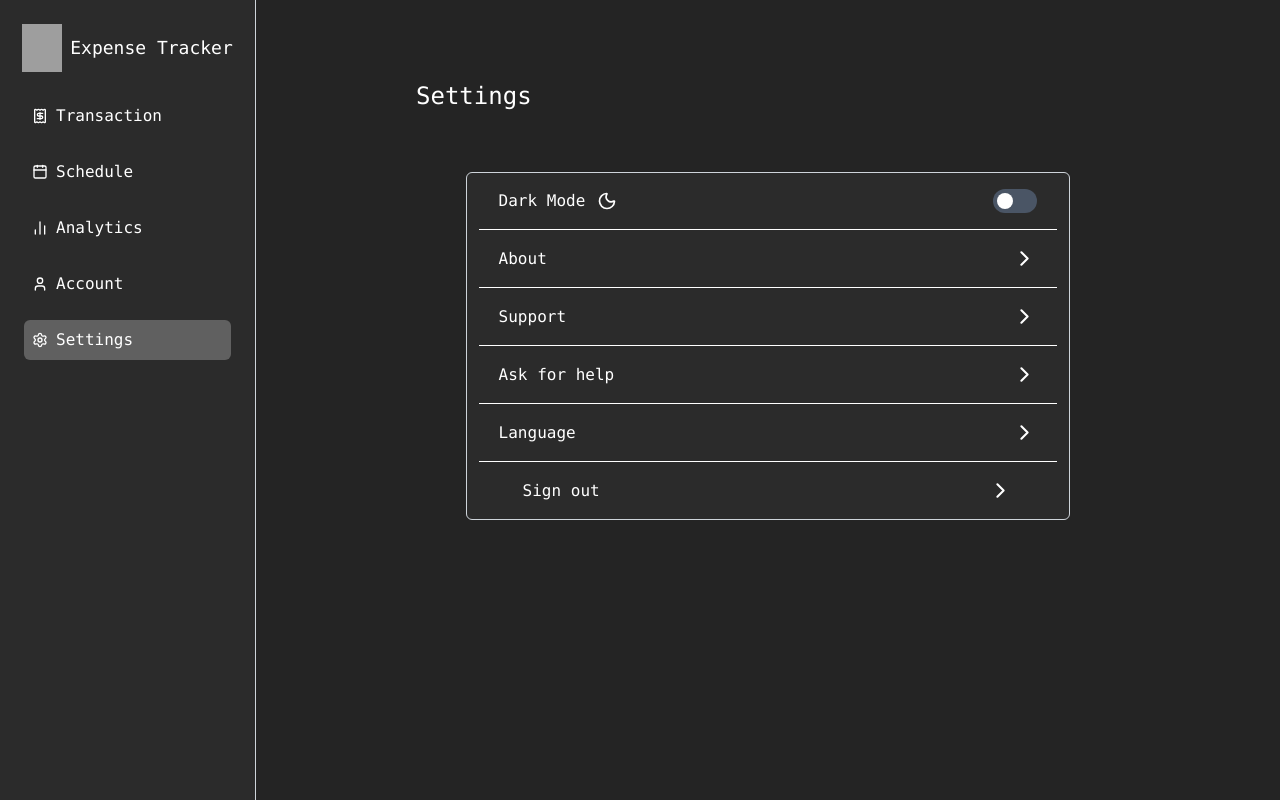
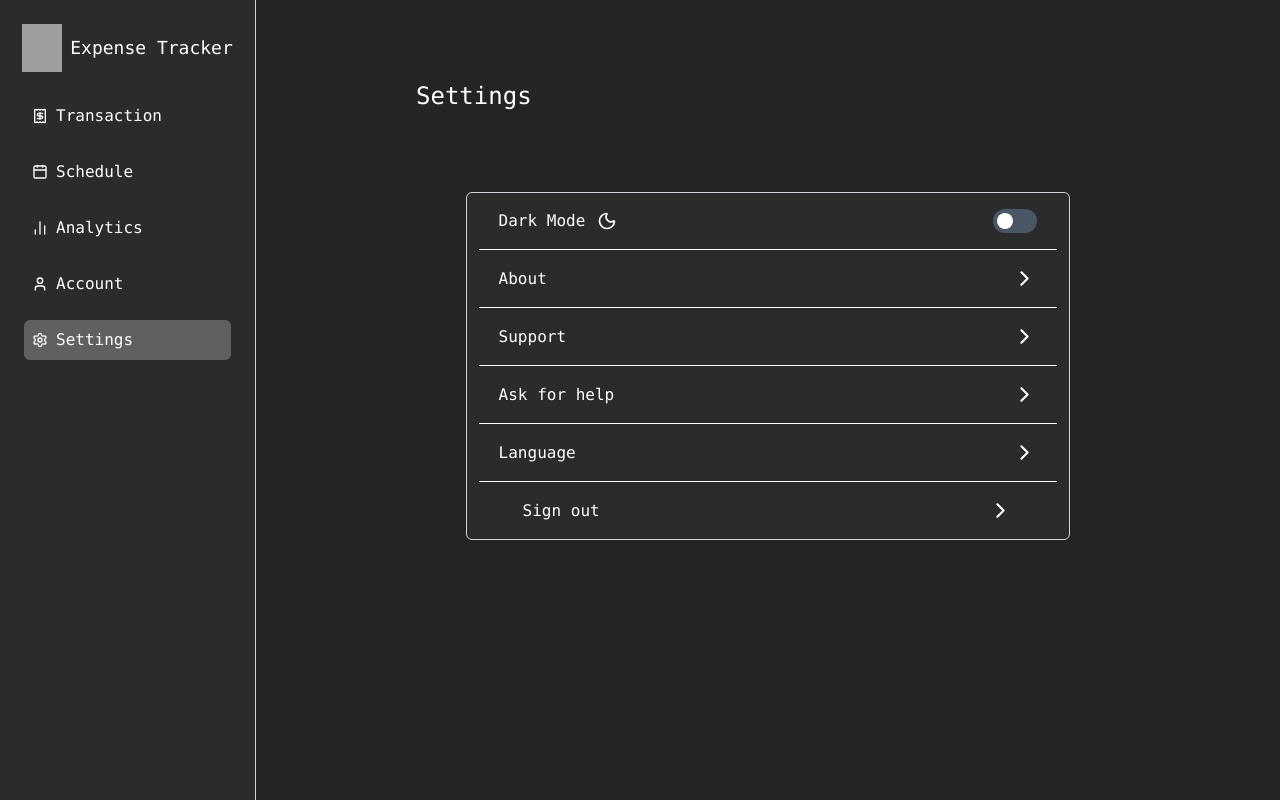
Before and after one commit to Ein-shen/Finance_tracker, a React (Vite) app in the folder client/: page /dashboard/settings in a window 1280 px wide. Built offline with nearby package versions, Linux system fonts and the light colour scheme; no server answers; grey boxes are pictures that could not be loaded.

Commit message:
added gap in the settings

```diff
--- a/client/src/pages/user/Settings.jsx
+++ b/client/src/pages/user/Settings.jsx
@@ -18,7 +18,7 @@ export const Settings = () => {
   const isLight = theme === 'light'
 
   return (
-    <div className="flex flex-col gap-15">
+    <div className="flex flex-col gap-20">
 
       <div className="flex flex-row px-4 sm:px-8 md:px-12 lg:px-20">
         <h1 className="font-mono text-2xl">
@@ -26,7 +26,7 @@ export const Settings = () => {
         </h1>
       </div>
 
-      <div className="theme-card py-4 space-y-4 theme-border border px-3 rounded-md w-[70%] mx-auto flex flex-col justify-center items-stretch">
+      <div className=" theme-card py-4 space-y-4 theme-border border px-3 rounded-md w-[70%] mx-auto flex flex-col justify-center items-stretch">
 
         {/* Theme Toggle Item */}
         <div className="w-full border-b pb-4 px-6 sm:px-8 md:px-12 lg:px-5 flex flex-row justify-between items-center">
```
